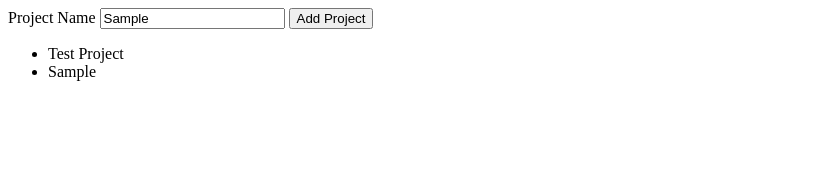
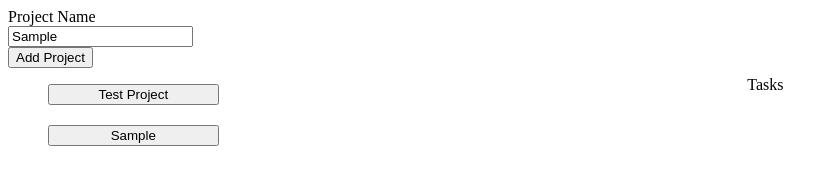
Before and after one commit to Hudson-TD/odin-todo-list, a website built with webpack: page dist/index.html in a window 1280 px wide. Both pictures are taken after typing "Sample" into the empty fields and a click on the button "Add Project". Shown: the whole page, without its empty margins (0-838 px from the left). Built offline with nearby package versions, Linux system fonts and the light colour scheme.

Commit message:
Implemented displayController object to handle DOM manipulation for projects and tasks

```diff
--- a/src/index.js
+++ b/src/index.js
@@ -1,38 +1,5 @@
-import { Project } from "./modules/Project";
-
-let projectList = [];
-
-const projects = document.getElementById("projects-list");
-const formInput = document.getElementById("form-input");
-const submitBtn = document.getElementById("submitBtn");
-
-function handleSubmit() {
-  let input = formInput.value;
-
-  projectList.push(Project(input));
-}
-
-submitBtn.addEventListener("click", (event) => {
-  event.preventDefault();
-  handleSubmit();
-  console.log(projectList);
-  projects.innerText = "";
-  renderProjects();
-});
+import { displayController } from "./modules/DisplayController";
 
 console.log("Build successful");
 
-let newProject = Project("Test Project");
-projectList.push(newProject);
-
-console.log(projectList);
-
-function renderProjects() {
-  for (let i = 0; i < projectList.length; i++) {
-    let line = document.createElement("li");
-    line.innerText = `${projectList[i].name}`;
-    projects.appendChild(line);
-  }
-}
-
-renderProjects();
+displayController.init();
--- /dev/null
+++ b/src/modules/DisplayController.js
@@ -0,0 +1,81 @@
+import { Project } from "./Project.js";
+
+const displayController = {
+  projectsArr: [
+    {
+      name: "Test Project",
+      tasks: [
+        {
+          title: "Eat Shoe",
+          description: "Eat other shoe",
+          dueDate: "9-20-2023",
+          priority: "High",
+        },
+      ],
+    },
+  ],
+
+  init: function () {
+    this.cacheDom();
+    this.initListeners();
+    this.renderProjects();
+  },
+  cacheDom: function () {
+    this.projectList = document.getElementById("projects-list");
+    this.taskList = document.getElementById("tasks-container");
+    this.formInput = document.getElementById("form-input");
+    this.submitBtn = document.getElementById("submitBtn");
+  },
+  initListeners: function () {
+    this.submitBtn.addEventListener("click", (event) => {
+      event.preventDefault();
+      this.handleSubmit();
+      console.log(this.projectsArr);
+      this.projectList.innerText = "";
+      this.renderProjects();
+    });
+  },
+  renderProjects: function () {
+    for (let i = 0; i < this.projectsArr.length; i++) {
+      let line = document.createElement("button");
+      line.classList.add("project");
+      line.innerText = `${this.projectsArr[i].name}`;
+      line.setAttribute("data-project", `${i}`);
+      line.addEventListener("click", this.handleProjectSelect);
+      this.projectList.appendChild(line);
+    }
+  },
+  renderTasks: function (index) {
+    let targetProject = this.projectsArr[index];
+
+    console.log(targetProject);
+    for (let i = 0; i < targetProject.tasks.length; i++) {
+      let title = document.createElement("li");
+      title.textContent = `${targetProject.tasks[i].title}`;
+      this.taskList.appendChild(title);
+
+      let description = document.createElement("li");
+      description.textContent = `${targetProject.tasks[i].description}`;
+      this.taskList.appendChild(description);
+
+      let dueDate = document.createElement("li");
+      dueDate.textContent = `${targetProject.tasks[i].dueDate}`;
+      this.taskList.appendChild(dueDate);
+
+      let priority = document.createElement("li");
+      priority.textContent = `${targetProject.tasks[i].priority}`;
+      this.taskList.appendChild(priority);
+    }
+  },
+  handleSubmit: function () {
+    let input = this.formInput.value;
+
+    this.projectsArr.push(Project(input));
+  },
+  handleProjectSelect: function (event) {
+    let targetIndex = event.target.dataset.project;
+    displayController.renderTasks(targetIndex);
+  },
+};
+
+export { displayController };
--- a/src/modules/Project.js
+++ b/src/modules/Project.js
@@ -4,7 +4,7 @@ const Project = (name) => {
     tasks: [],
   };
 
-  return Object.assign({ ...project }, newTaskCreator(), taskRemover());
+  return Object.assign(project, newTaskCreator(project), taskRemover(project));
 };
 
 const newTaskCreator = (project) => ({
--- /dev/null
+++ b/src/style.css
@@ -0,0 +1,25 @@
+body {
+  display: grid;
+  grid-template-columns: repeat(6, 1fr);
+  grid-template-rows: repeat(auto, 1fr);
+}
+
+#projects-container {
+  grid-column: 1 2;
+}
+
+#projects-list {
+  display: grid;
+  grid-template-columns: 1fr;
+  grid-template-rows: repeat(auto, 1fr);
+  gap: 20px;
+}
+
+#tasks-container {
+  grid-column-start: 2;
+  grid-column-end: 7;
+  display: flex;
+  flex-direction: column;
+  justify-content: center;
+  align-items: center;
+}
```
Also changed, not shown: dist/index.html.
